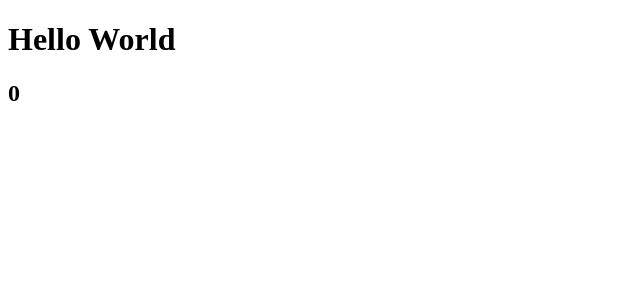
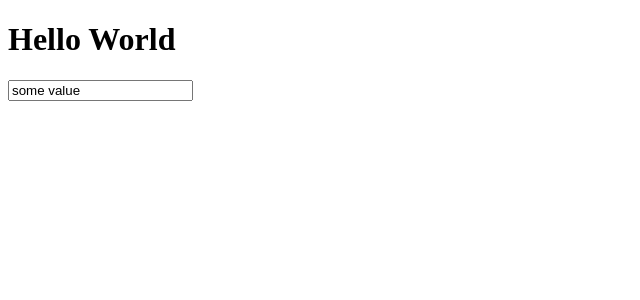
Before and after one commit to RodWeb21/vue-course, a Vue app: page / in a window 1280 px wide. Shown: the top 300 px of the page, without its empty margins (0-640 px from the left). Built offline with nearby package versions, Linux system fonts and the light colour scheme.

Commit message:
v-bind atributos dinamicos

```diff
--- a/src/App.vue
+++ b/src/App.vue
@@ -1,16 +1,15 @@
 <script setup>
 import { ref } from 'vue';
 
-const number = ref(0);
+const myId = "patata";
 
-const addOne = () => {
-  number.value++;
-};
+const myValue = ref("some value");
 </script>
 
 <template>
-  <h1>Hello World</h1>
-  <h2 @click="addOne">{{ number }}</h2>
+  <h1 :id="myId">Hello World</h1>
+
+  <input type="text" :value="myValue">
 </template>
 
 <style scoped></style>
```
